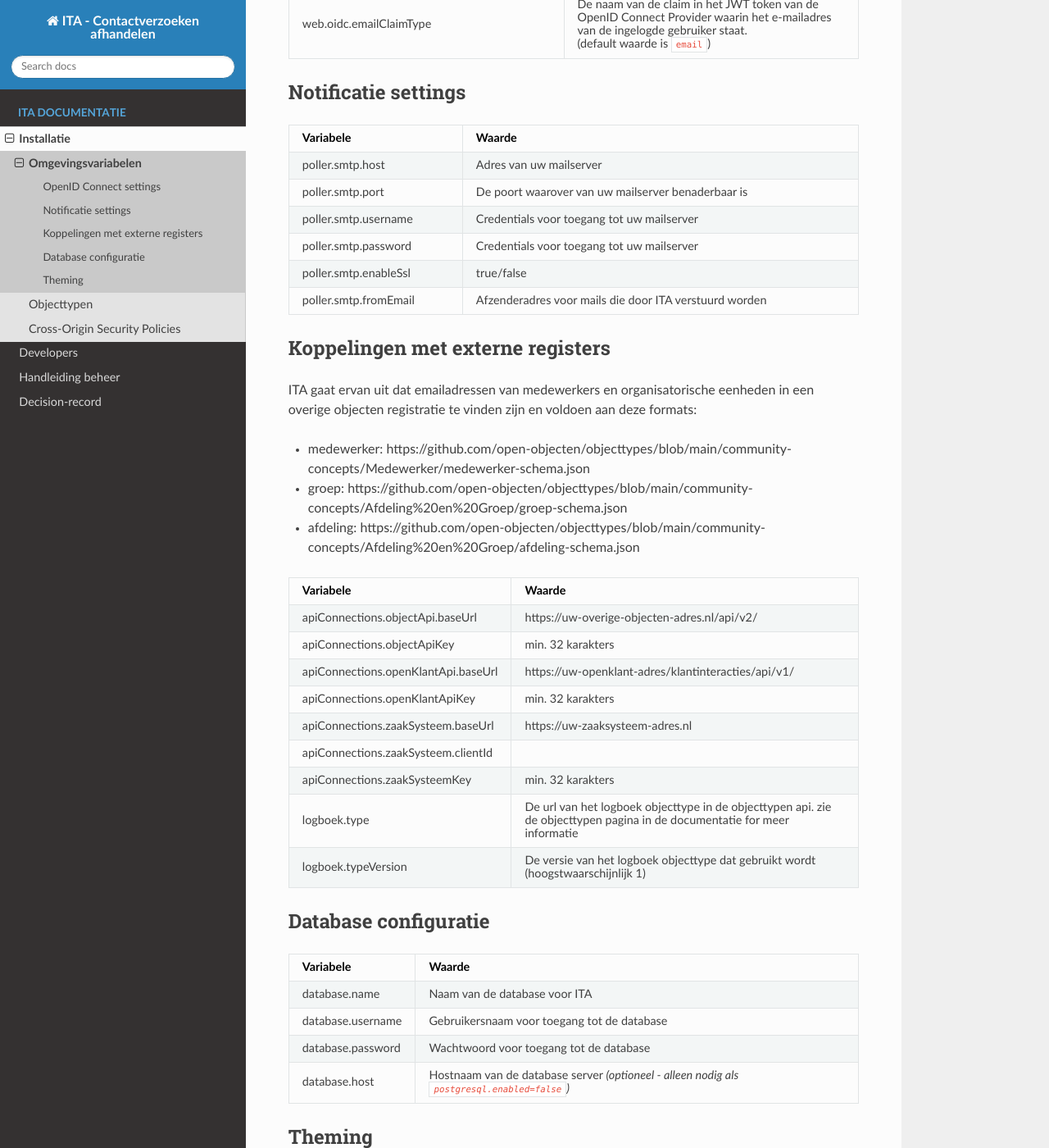
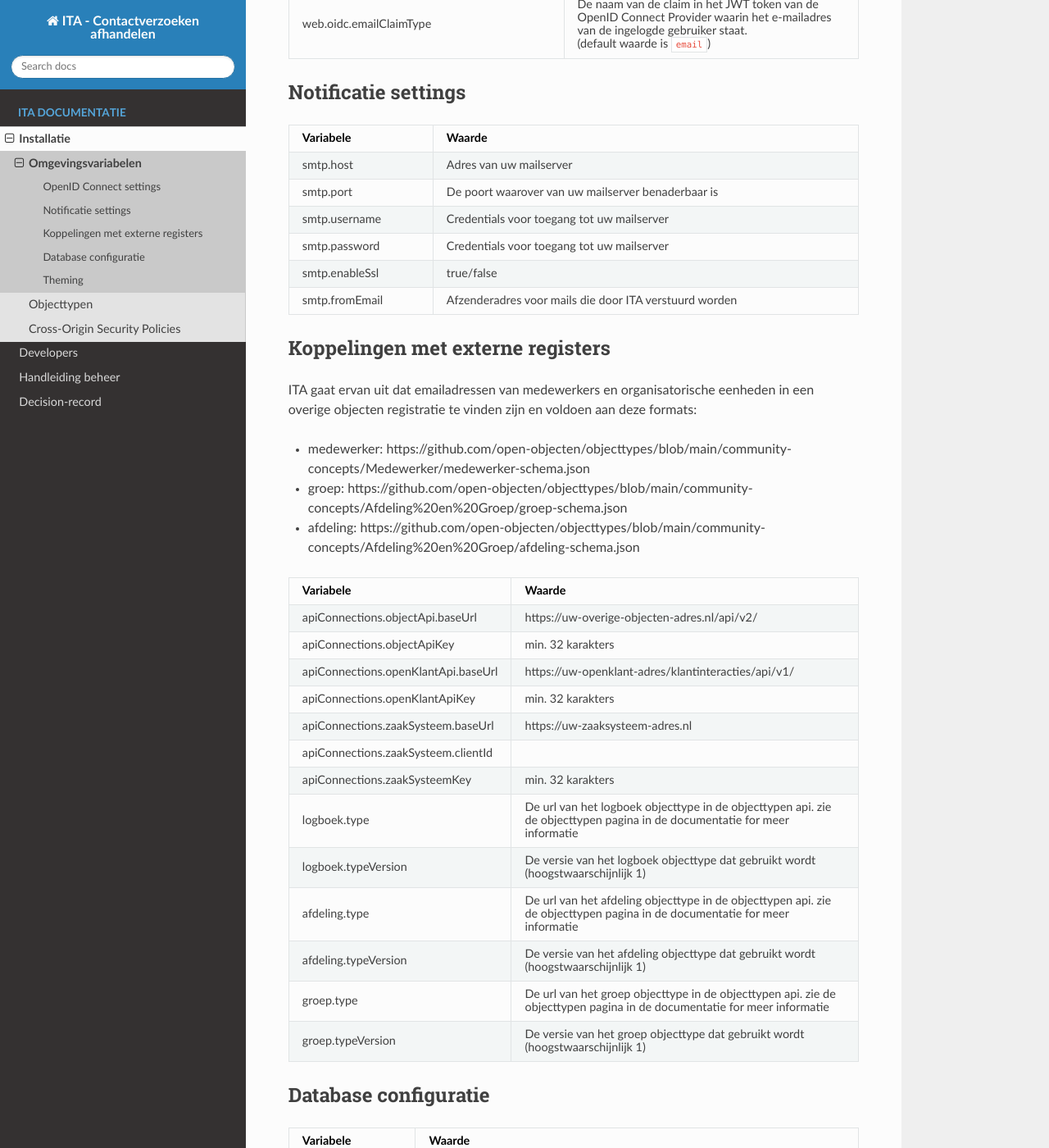
Before and after one commit to Interne-Taak-Afhandeling/.github, a Sphinx documentation site: the page built from docs/installation/configuratie.md, in a window 1280 px wide and 1400 px high, scrolled down 950 px. Shown: the whole window at 82% size. Built offline with Sphinx 7.4.7 and the Read the Docs theme 3.1.0, drawn with Linux system fonts in a browser that asks for light colours.

Commit message:
ita-53 en ita-59 contactverzoek forwarding

```diff
--- a/docs/installation/configuratie.md
+++ b/docs/installation/configuratie.md
@@ -5,28 +5,28 @@ Omgevingsvariabelen
 
 OpenID Connect settings
 ---------------------------------
-| **Variabele**                      | **Waarde**                                                                                                  |
-|------------------------------------|----------------------------------------------------------------------------------------------------------|
-| web.oidc.authority            | URL van de OpenID Connect Identity Provider <details> <summary>Meer informatie </summary>Bijvoorbeeld: `https://login.microsoftonline.com/ce1a3f2d-2265-4517-a8b4-3e4f381461ab/v2.0` </details>         |
-| web.oidc.clientId            | Voor toegang tot de OpenID Connect Identity Provider <details> <summary>Meer informatie </summary>Bijvoorbeeld: `54f66f54-71e5-45f1-8634-9158c41f602a` </details>  |
-| web.oidc.clientSecret            | Secret voor de OpenID Connect Identity Provider <details> <summary>Meer informatie </summary>Bijvoorbeeld: `VM2B!ccnebNe.M*gxH63*NXc8iTiAGhp` </details>    |
-| web.oidc.itaSystemAccessRole            | De waarde van de role claim in het JWT token van de OpenID Connect Provider voor toegang tot ITA <details> <summary>Meer informatie </summary>Bijvoorbeeld: `ITA-Gebruiker` </details>     |
-| web.oidc.nameClaimType            | De naam van de claim in het JWT token van de OpenID Connect Provider waarin de volledige naam van de ingelogde gebruiker staat <br/> (default waarde is `name`) |
-| web.oidc.roleClaimType            | De naam van de claim in het JWT token van de OpenID Connect Provider waarin de rollen van de ingelogde gebruiker staan. <br/> (default waarde is `roles`)  |
+| **Variabele**                                           | **Waarde**                                                                                                  |
+|---------------------------------------------------------|----------------------------------------------------------------------------------------------------------|
+| web.oidc.authority                                      | URL van de OpenID Connect Identity Provider <details> <summary>Meer informatie </summary>Bijvoorbeeld: `https://login.microsoftonline.com/ce1a3f2d-2265-4517-a8b4-3e4f381461ab/v2.0` </details>         |
+| web.oidc.clientId                                       | Voor toegang tot de OpenID Connect Identity Provider <details> <summary>Meer informatie </summary>Bijvoorbeeld: `54f66f54-71e5-45f1-8634-9158c41f602a` </details>  |
+| web.oidc.clientSecret                                   | Secret voor de OpenID Connect Identity Provider <details> <summary>Meer informatie </summary>Bijvoorbeeld: `VM2B!ccnebNe.M*gxH63*NXc8iTiAGhp` </details>    |
+| web.oidc.itaSystemAccessRole                            | De waarde van de role claim in het JWT token van de OpenID Connect Provider voor toegang tot ITA <details> <summary>Meer informatie </summary>Bijvoorbeeld: `ITA-Gebruiker` </details>     |
+| web.oidc.nameClaimType                                  | De naam van de claim in het JWT token van de OpenID Connect Provider waarin de volledige naam van de ingelogde gebruiker staat <br/> (default waarde is `name`) |
+| web.oidc.roleClaimType                                  | De naam van de claim in het JWT token van de OpenID Connect Provider waarin de rollen van de ingelogde gebruiker staan. <br/> (default waarde is `roles`)  |
 | web.oidc.objectregisterMedewerkerIdClaimType            | De naam van de claim in het JWT token van de OpenID Connect Provider waarin een unieke identificatie van de ingelogde gebruiker staat die overeenkomt met het attribuut `identificatie` van de medewerker in het Medewerkersregister in OverigeObjecten. <br/><br/>In de meeste gevallen zal hier waarschijnlijk 'email' voor gebruikt worden. <br/>Dit gegeven wordt gebruikt om Contactverzoeken te vinden die zijn toegewezen aan de ingelogde gebruiker en om Contactverzoeken te vinden die zijn toegewezen aan de afdelingen en groepen van de ingelogde gebruiker.  |
-| web.oidc.emailClaimType            | De naam van de claim in het JWT token van de OpenID Connect Provider waarin het e-mailadres van de ingelogde gebruiker staat. <br/> (default waarde is `email`)   |
+| web.oidc.emailClaimType                                 | De naam van de claim in het JWT token van de OpenID Connect Provider waarin het e-mailadres van de ingelogde gebruiker staat. <br/> (default waarde is `email`)   |
 
 Notificatie settings
 ---------------------------------
 
-| **Variabele**                      | **Waarde**                                                                                                  |
-|------------------------------------|----------------------------------------------------------------------------------------------------------|
-| poller.smtp.host            | Adres van uw mailserver                                                                                  |
-| poller.smtp.port            | De poort waarover van uw mailserver benaderbaar is                                                      |
-| poller.smtp.username        | Credentials voor toegang tot uw mailserver                                                               |
-| poller.smtp.password        | Credentials voor toegang tot uw mailserver                                                               |
-| poller.smtp.enableSsl       | true/false                                                                                                |
-| poller.smtp.fromEmail       | Afzenderadres voor mails die door ITA verstuurd worden                                                   |
+| **Variabele**        | **Waarde**                                                                                               |
+|----------------------|----------------------------------------------------------------------------------------------------------|
+| smtp.host            | Adres van uw mailserver                                                                                  |
+| smtp.port            | De poort waarover van uw mailserver benaderbaar is                                                       |
+| smtp.username        | Credentials voor toegang tot uw mailserver                                                               |
+| smtp.password        | Credentials voor toegang tot uw mailserver                                                               |
+| smtp.enableSsl       | true/false                                                                                               |
+| smtp.fromEmail       | Afzenderadres voor mails die door ITA verstuurd worden                                                   |
 
 
 
@@ -38,32 +38,35 @@ ITA gaat ervan uit dat emailadressen van medewerkers en organisatorische eenhede
 - groep: https://github.com/open-objecten/objecttypes/blob/main/community-concepts/Afdeling%20en%20Groep/groep-schema.json
 - afdeling:  https://github.com/open-objecten/objecttypes/blob/main/community-concepts/Afdeling%20en%20Groep/afdeling-schema.json
 
-| **Variabele**                      | **Waarde**                                                                                                  |
-|------------------------------------|----------------------------------------------------------------------------------------------------------|
-| apiConnections.objectApi.baseUrl | https://uw-overige-objecten-adres.nl/api/v2/  |
-| apiConnections.objectApiKey | min. 32 karakters  |
-| apiConnections.openKlantApi.baseUrl | https://uw-openklant-adres/klantinteracties/api/v1/  |
-| apiConnections.openKlantApiKey | min. 32 karakters  |
-| apiConnections.zaakSysteem.baseUrl |  https://uw-zaaksysteem-adres.nl |
-| apiConnections.zaakSysteem.clientId |   |
-| apiConnections.zaakSysteemKey |  min. 32 karakters |
-| logboek.type | De url van het logboek objecttype in de objecttypen api. zie de objecttypen pagina in de documentatie for meer informatie  |
-| logboek.typeVersion |  De versie van het logboek objecttype dat gebruikt wordt (hoogstwaarschijnlijk 1) |
-
+| **Variabele**                          | **Waarde**                                                                                                  |
+|----------------------------------------|----------------------------------------------------------------------------------------------------------|
+| apiConnections.objectApi.baseUrl       | https://uw-overige-objecten-adres.nl/api/v2/  |
+| apiConnections.objectApiKey            | min. 32 karakters  |
+| apiConnections.openKlantApi.baseUrl    | https://uw-openklant-adres/klantinteracties/api/v1/  |
+| apiConnections.openKlantApiKey         | min. 32 karakters  |
+| apiConnections.zaakSysteem.baseUrl     |  https://uw-zaaksysteem-adres.nl |
+| apiConnections.zaakSysteem.clientId    |   |
+| apiConnections.zaakSysteemKey          |  min. 32 karakters  |
+| logboek.type                           | De url van het logboek objecttype in de objecttypen api. zie de objecttypen pagina in de documentatie for meer informatie  |
+| logboek.typeVersion                    | De versie van het logboek objecttype dat gebruikt wordt (hoogstwaarschijnlijk 1) |
+| afdeling.type                          | De url van het afdeling objecttype in de objecttypen api. zie de objecttypen pagina in de documentatie for meer informatie  |
+| afdeling.typeVersion                   | De versie van het afdeling objecttype dat gebruikt wordt (hoogstwaarschijnlijk 1) |
+| groep.type                             | De url van het groep objecttype in de objecttypen api. zie de objecttypen pagina in de documentatie for meer informatie  |
+| groep.typeVersion                      | De versie van het groep objecttype dat gebruikt wordt (hoogstwaarschijnlijk 1) |
 
 Database configuratie
 ---------------------------------
-| **Variabele**                      | **Waarde**                                                                                                  |
-|------------------------------------|----------------------------------------------------------------------------------------------------------|
-| database.name            | Naam van de database voor ITA                                                         |
-| database.username        | Gebruikersnaam voor toegang tot de database                                           |
-| database.password        | Wachtwoord voor toegang tot de database                                               |
+| **Variabele**            | **Waarde**                                                                                  |
+|--------------------------|---------------------------------------------------------------------------------------------|
+| database.name            | Naam van de database voor ITA                                                               |
+| database.username        | Gebruikersnaam voor toegang tot de database                                                 |
+| database.password        | Wachtwoord voor toegang tot de database                                                     |
 | database.host            | Hostnaam van de database server *(optioneel - alleen nodig als `postgresql.enabled=false`)* |
 
 Theming
 ------------------
 
-| Variabele                       | Omschrijving |
+| Variabele                      | Omschrijving |
 |--------------------------------|--------------|
 | web.resources.logoUrl          | Publieke URL waar het logo van de gemeente beschikbaar is, bijvoorbeeld: `https://www.mijn-gemeente.nl/logo.svg` |
 | web.resources.faviconUrl       | Publieke URL waar het favicon van de gemeente beschikbaar is, bijvoorbeeld: `https://www.mijn-gemeente.nl/favicon.ico` |
```
